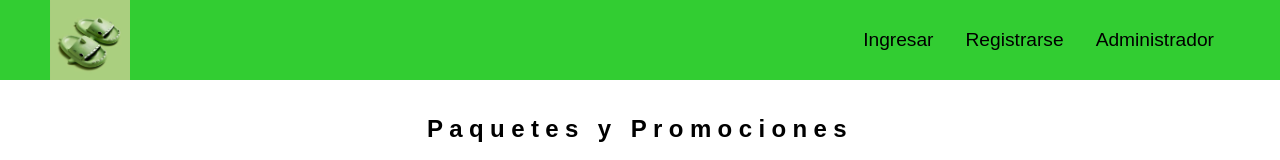
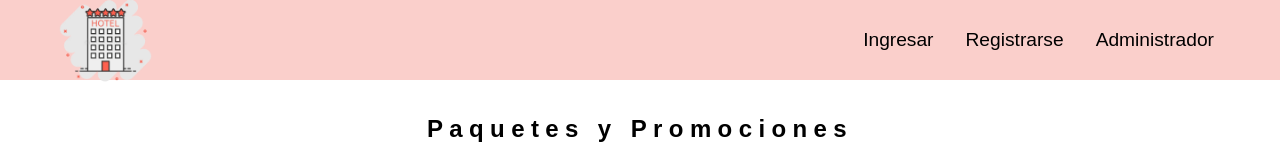
Before and after one commit to ManuCorrales/ARQUISOFTWARE, a React (Create React App) app in the folder frontend/: page / in a window 1280 px wide. Shown: the top 160 px of the page. Built offline with nearby package versions, Linux system fonts and the light colour scheme; the HTML template or start-up script is replaced by a standard one.

Commit message:
estetica

```diff
--- a/frontend/src/App.css
+++ b/frontend/src/App.css
@@ -25,7 +25,7 @@
 }
 
 .App-link {
-  color: #61dafb;
+  color: x;
 }
 
 @keyframes App-logo-spin {
--- a/frontend/src/App.jsx
+++ b/frontend/src/App.jsx
@@ -9,7 +9,6 @@ import Navbar from './components/Navbar/Navbar';
 
 // Pages
 import Home from './pages/home/Home';
-
 import Login from './pages/login/login';
 /*
 import Register from './pages/Register';
--- a/frontend/src/components/Carousel/CarouselStyles.js
+++ b/frontend/src/components/Carousel/CarouselStyles.js
@@ -69,6 +69,7 @@ export const CardButton = styled.button`
 	padding: 5px 10px;
 	color: #fff;
 	cursor: pointer;
+
 	width: 100%;
 	font-weight: 600;
 	margin: auto 0 0 0;
--- a/frontend/src/components/Navbar/Navbar.jsx
+++ b/frontend/src/components/Navbar/Navbar.jsx
@@ -63,7 +63,7 @@ const Navbar = () => {
             <Nav id="nav-container">
                 <NavbarContainer>
                     <NavLogo to="/">
-                        <NavIcon src="./assets/logo.png" alt="logo"/>
+                        <NavIcon src="./assets/logo.png" alt="logo" style={{ width: '111px', height: '111px'}}/>
                     </NavLogo>
                     <MobileIcon onClick={handleClick}>
                         {show ? <FaTimes/> : <CgMenuRight/>}
--- a/frontend/src/components/Navbar/NavbarStyles.jsx
+++ b/frontend/src/components/Navbar/NavbarStyles.jsx
@@ -3,7 +3,7 @@ import {Container} from '../../globalStyles';
 import {Link} from 'react-router-dom';
 
 export const Nav = styled.nav`
-	background: limegreen;
+	background: #FACFCB ;
 	margin-bottom: 80px;
 	height: 80px;
 	display: flex;
@@ -28,7 +28,7 @@ export const NavbarContainer = styled(Container)`
 `;
 
 export const NavLogo = styled(Link)`
-	color: #fff;
+	color: #EEF6D0;
 	justify-self: flex-start;
 	cursor: pointer;
 	text-decoration: none;
```
Also changed, not shown: frontend/public/assets/logo.png, frontend/public/assets/logo1.png (added).
